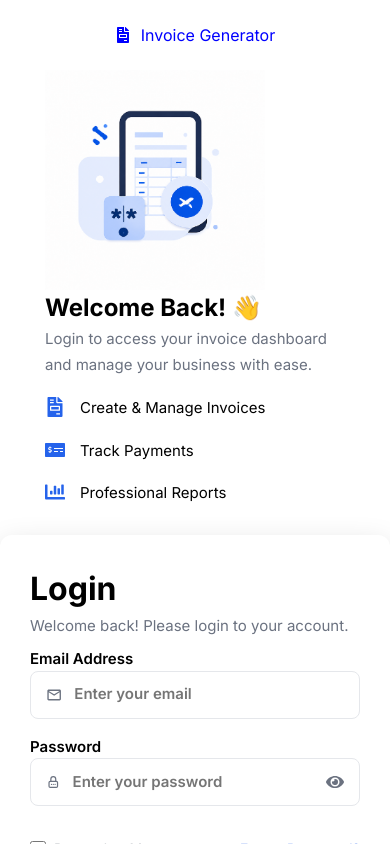
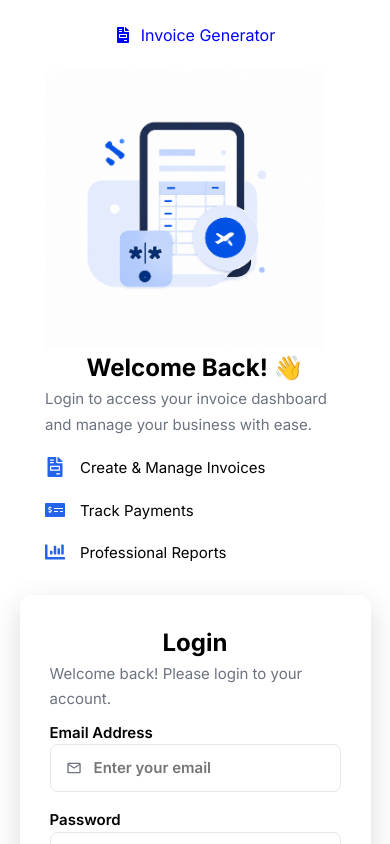
Before and after one commit to Cheffishg3094/Invoice-Generator, a React (Create React App) app: page /login in a window 390 px wide. Shown: the top 844 px of the page. Built offline with nearby package versions, Linux system fonts and the light colour scheme.

Commit message:
Initial Commit

```diff
--- a/src/pages/Home/Home.css
+++ b/src/pages/Home/Home.css
@@ -24,11 +24,14 @@
 @media only screen and (max-width: 1024px) {
     .home-container {
         padding-top: 80px;
-        /* padding: 20px; */
     }
 
     .home-container button {
         width: 180px;
         padding: 15px;
     }
+    .home-container h1 {
+        font-size: 24px;
+        text-align: center;
+    }
 }
--- a/src/pages/Logout/Logout.css
+++ b/src/pages/Logout/Logout.css
@@ -32,3 +32,18 @@
     width: 150px;
     padding: 20px;
 }
+
+@media only screen and (max-width: 1024px) {
+    .page-container {
+        padding-top: 70px;
+        height: auto;
+    }
+    .page-container h2{
+        font-size: 24px;
+        text-align: center;
+    }
+    .logout-image {
+        height: 120px;
+        width: 120px;
+    }
+}
--- a/src/styles/Auth.css
+++ b/src/styles/Auth.css
@@ -159,23 +159,23 @@
     }
 
     .auth-container {
-         flex-direction: column;
+        flex-direction: column;
         gap: 30px;
     }
 
     .left-section,
     .right-section {
-        width: 100%;
+        width: 90%;
     }
 
     .header-container {
         width: 100%;
         max-width: 450px;
     }
-
+/*
     .signup-image,
     .login-image,
     .logout-image {
         height: 220px;
-    }
+    } */
 }
```
